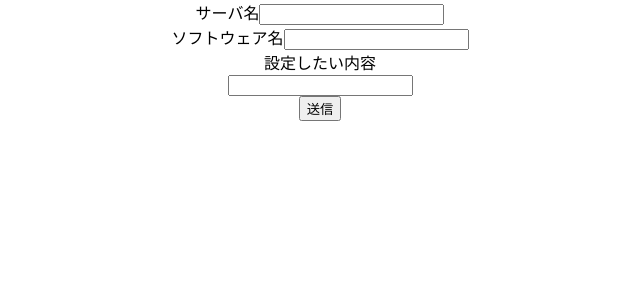
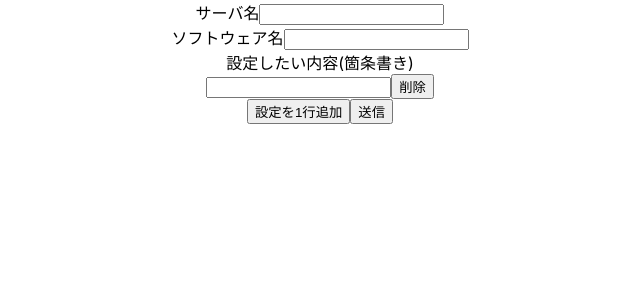
Before and after one commit to marokoro7636/gpt-conf, a React (Create React App) app in the folder frontend/app/: page / in a window 1280 px wide. Shown: the top 300 px of the page, without its empty margins (320-960 px from the left). Built offline with nearby package versions, Linux system fonts and the light colour scheme; the HTML template or start-up script is replaced by a standard one.

Commit message:
Applied react-hook-form

```diff
--- a/frontend/app/package.json
+++ b/frontend/app/package.json
@@ -13,6 +13,7 @@
     "axios": "^1.4.0",
     "react": "^18.2.0",
     "react-dom": "^18.2.0",
+    "react-hook-form": "^7.45.4",
     "react-scripts": "5.0.1",
     "typescript": "^4.9.5",
     "web-vitals": "^2.1.4"
--- a/frontend/app/src/components/PostForm.tsx
+++ b/frontend/app/src/components/PostForm.tsx
@@ -1,10 +1,15 @@
 import React, {useState} from 'react';
 import axios from "axios";
+import {useForm, useFieldArray, SubmitHandler} from "react-hook-form";
 
 interface PostData {
     server: string,
     software: string,
-    content: string,
+    contents: ConfigContent[],
+}
+
+interface ConfigContent {
+    content: string
 }
 
 interface Response {
@@ -12,13 +17,24 @@ interface Response {
     detail: string
 }
 
-const API_URL = "http://localhost:5555"
+const API_URL = "http://localhost:5555";
 
 const PostForm = () => {
-    const [postData, setPostData] = useState<PostData>({
-        server: "",
-        software: "",
-        content: "",
+    const {
+        register,
+        handleSubmit,
+        control,
+        formState: {errors}
+    } = useForm<PostData>({
+        defaultValues: {
+            server: "",
+            software: "",
+            contents: [{content: ""}]
+        }
+    });
+    const {fields, append, remove} = useFieldArray({
+        control,
+        name: "contents",
     });
     const [response, setResponse] = useState<Response>({
         result: "",
@@ -26,18 +42,19 @@ const PostForm = () => {
     });
     const [loading, setLoading] = useState(false);
 
-
-    const handle = (e: React.ChangeEvent<HTMLInputElement>) => {
-        const newData: PostData = {...postData};
-        newData[e.target.id as keyof PostData] = e.target.value;
-        setPostData(newData);
-    };
-
-    const submit = async (e: React.ChangeEvent<HTMLFormElement>) => {
-        e.preventDefault();
+    const onSubmit: SubmitHandler<PostData> = async (postData) => {
         setLoading(true);
         try {
-            const res: Response = await post(postData);
+            // const response = await axios.post(API_URL, postData, {headers: {"Content-Type": "application/json"}});
+            // const json: Response = await response.data.json();
+            // console.log(json);
+
+            console.log(postData);
+            await new Promise(s => setTimeout(s, 2000));
+            const res: Response = {
+                result: "設定ファイルの内容",
+                detail: "設定ファイルの詳細"
+            };
             setResponse(res);
         } catch (e) {
             alert("API通信エラー");
@@ -46,29 +63,27 @@ const PostForm = () => {
         }
     };
 
-    const post = async (postData: PostData) => {
-        // const response = await axios.post(API_URL, postData, {headers: {"Content-Type": "application/json"}});
-        // const json: Response = await response.data.json();
-        // console.log(json);
-
-        console.log(postData)
-        await new Promise(s => setTimeout(s, 2000));
-        return {
-            result: "設定ファイルの内容",
-            detail: "設定ファイルの詳細"
-        };
-    }
-
     return (
         <div>
-            <form onSubmit={submit}>
-                サーバ名
-                <input onChange={handle} id="server" type="text"/><br/>
-                ソフトウェア名
-                <input onChange={handle} id="software" type="text"/><br/>
-                設定したい内容<br/>
-                <input onChange={handle} id="content" name="content"/><br/>
-                <button>送信</button>
+            <form onSubmit={handleSubmit(onSubmit)}>
+                <label>サーバ名</label>
+                <input id="server" type="text" {...register("server", {required: true})}/><br/>
+                {errors.server && <div>入力してください</div>}
+                <label>ソフトウェア名</label>
+                <input id="software" type="text" {...register("software", {required: true})}/><br/>
+                {errors.software && <div>入力してください</div>}
+                <label>設定したい内容(箇条書き)</label><br/>
+                {fields.map((field, index) => (
+                    <div key={field.id}>
+                        <div>
+                            <input {...register(`contents.${index}.content` as const, {required: true})} />
+                            <button type="button" onClick={() => remove(index)}>削除</button>
+                            {errors.contents?.[index]?.content && <div>入力してください</div>}
+                        </div>
+                    </div>
+                ))}
+                <button type="button" onClick={() => append({content: ""})}>設定を1行追加</button>
+                <button type="submit">送信</button>
             </form>
             <br/>
             {loading ? (
```
Also changed, not shown: 2 other files (tests, documents, lock files or other folders).
